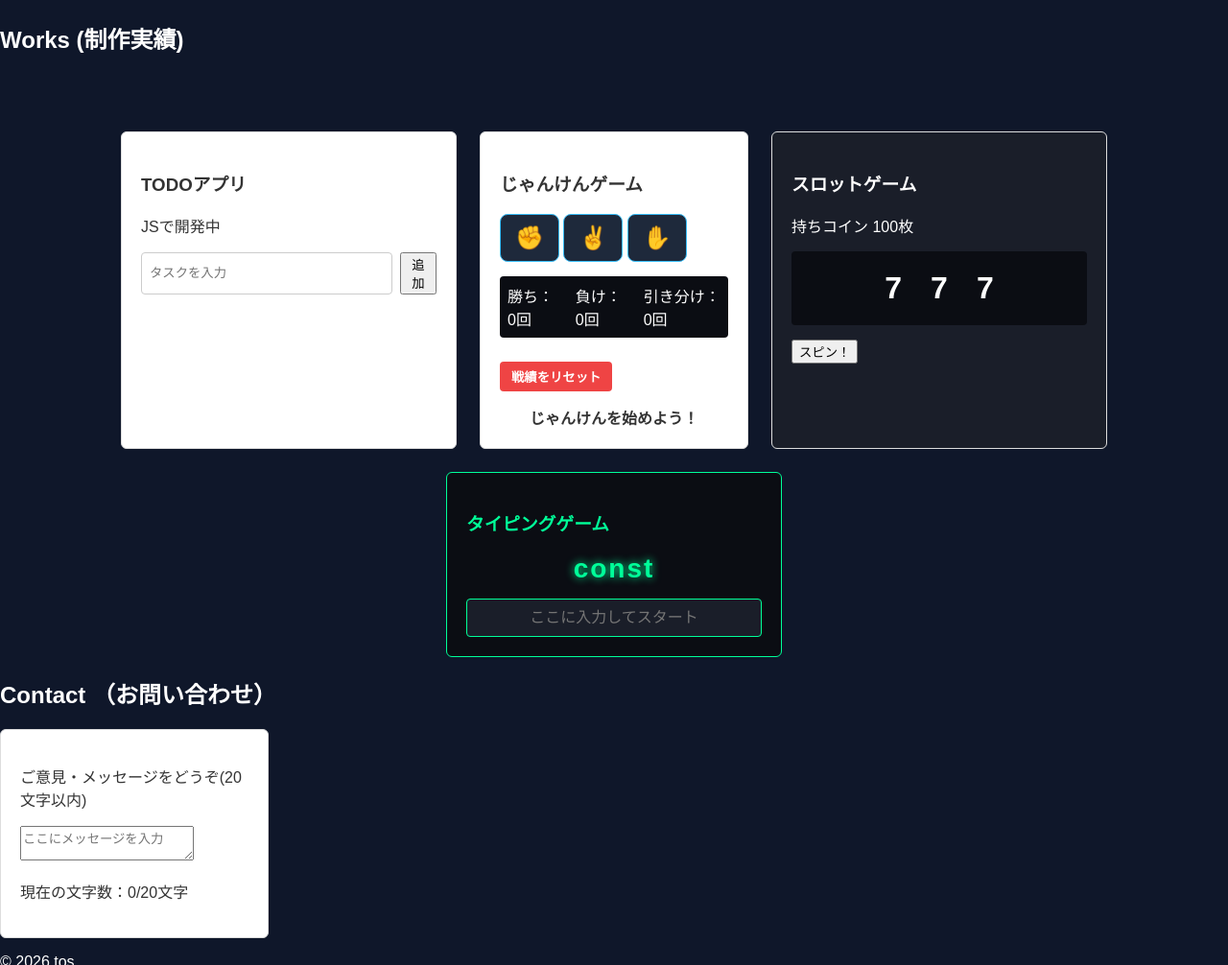
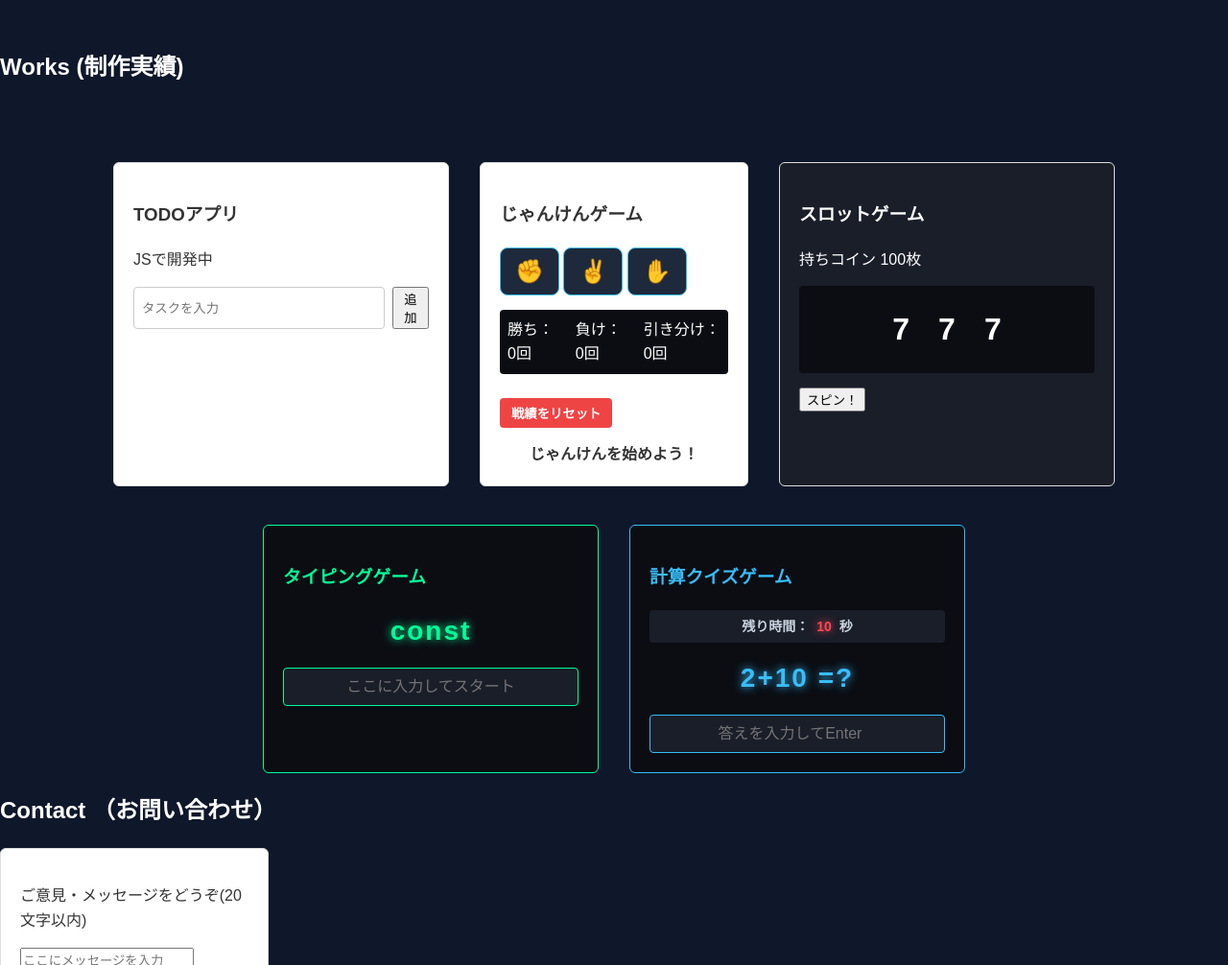
Before and after one commit to tos-engineer/portfolio, a plain HTML site: page index.html in a window 1280 px wide. Shown: the part 760-1766 px from the top of the page at 96% size. Drawn offline with Linux system fonts and the light colour scheme.

Commit message:
Add files via upload

```diff
--- a/index.html
+++ b/index.html
@@ -105,6 +105,16 @@
                     <input type="text" id="type-input" placeholder="ここに入力してスタート">
 
                 </article>
+
+                <article class="works-card math-game">
+                    <h3>計算クイズゲーム</h3>
+                    <div class="math-timer">
+                        残り時間：<span id="math-time">10</span>秒
+                    </div>
+
+                    <div id="math-question" class="cyber-display">---</div>
+                    <input type="number" id="math-input" placeholder="答えを入力してEnter">
+                </article>
             </div>
         </section>
         <section id="contact" class="contact">
--- a/script.js
+++ b/script.js
@@ -124,8 +124,10 @@ contactText.addEventListener("input",function(){
     charCount.textContent = textLength;
     if(textLength >= 20){
         charCount.classList.add("error");
+        contactText.classList.add("error");
     }else{
         charCount.classList.remove("error");
+        contactText.classList.remove("error");
     }
 });
 
@@ -280,3 +282,51 @@ typeInput.addEventListener("keydown",function(event){
 });
 
 startTypingGame();
+
+
+const mathQuestion = document.getElementById("math-question");
+const mathInput = document.getElementById("math-input");
+const mathTimeText = document.getElementById("math-time");
+
+let mathAnswer = 0;
+let timeLeft = 10;
+let mathTimer = null;
+
+function makeMathQuestion(){
+    const num1 = Math.floor(Math.random() * 10)+1;
+    const num2 = Math.floor(Math.random() * 10)+1;
+    mathAnswer = num1 + num2;
+    mathQuestion.textContent = num1 + "+" + num2 + " =?";
+    mathInput.value = "";
+}
+
+mathInput.addEventListener("focus",function(){
+    if(mathTimer != null){ return; }
+
+    mathTimer = setInterval(function(){
+        timeLeft--;
+        mathTimeText.textContent = timeLeft;
+
+        mathTimeText.classList.remove("recovery");
+
+        if(timeLeft <= 0){
+            clearInterval(mathTimer);
+            mathInput.disabled = true;
+            mathQuestion.textContent = "⏳TIME UP!"
+        }
+
+    }, 1000);
+});
+
+mathInput.addEventListener("keydown",function(event){
+    if(event.key === "Enter"){
+        if(Number(mathInput.value) === mathAnswer){
+            timeLeft = timeLeft +2;
+            if(timeLeft > 10) {timeLeft = 10;}
+            mathTimeText.classList.add("recovery");
+
+            makeMathQuestion();
+        }
+    }
+})
+makeMathQuestion();
--- a/style.css
+++ b/style.css
@@ -8,6 +8,7 @@ body {
     color:#ffffff;
     padding-top: 100px;
     font-family: sans-serif;
+    line-height: 1.6;
 }
 
 header h1{
@@ -48,7 +49,7 @@ header nav ul li a {
     flex-wrap: wrap;
     max-width: 1100px;
     width: 100%;
-    gap: 24px;
+    gap: 40px 32px;
     justify-content: center;
     margin: 80px auto 0 auto; /* 固定ヘッダーに被らないための余白 */
 }
@@ -416,3 +417,73 @@ li {
         box-shadow: 0 0 15px #00ff99;
       }
 }
+
+#profile-casual p {
+    font-size: 16px;
+}
+
+#profile-detail p{
+    font-size: 16px;
+}
+
+textarea.error{
+    outline: none;
+    border-color : #ff4757;
+    box-shadow: 0 0 8px #ff4757;
+    color: #ff4757 !important;
+}
+
+.works-card.math-game{
+    width: 350px;
+    background-color: #0b0d13 !important;
+    color: #38bdf8 !important;
+    border: 1px solid #38bdf8;
+}
+
+#math-question{
+    font-size: 28px;
+    font-weight: bold;
+    text-align: center;
+    margin: 15px 0;
+    letter-spacing: 2px;
+    text-shadow: 0 0 10px #38bdf8;
+}
+
+#math-input{
+    width: 100%;
+    padding: 10px;
+    background-color: #1a1e29;
+    border: 1px solid #38bdf8;
+    color: #ffffff;
+    border-radius: 4px;
+    text-align: center;
+    font-size: 16px;
+    outline: none;
+    transition: 0.3s;
+}
+
+#math-input:focus{
+    box-shadow: 0 0 10px #38bdf8;
+}
+
+.math-timer{
+    display:flex;
+    justify-content: center;
+    gap: 8px;
+    background-color: #1a1e29;
+    padding: 6px;
+    border-radius: 4px;
+    font-size: 14px;
+    font-weight: bold;
+    color: #cbd5e1;
+}
+
+#math-time{
+    color: #ff4757 !important;
+    text-shadow: 0 0 8px #ff4757;
+}
+
+#math-time.recovery{
+    color:#38bdf8 !important;
+    text-shadow: 0 0 8px #38bdf8;
+}
```
